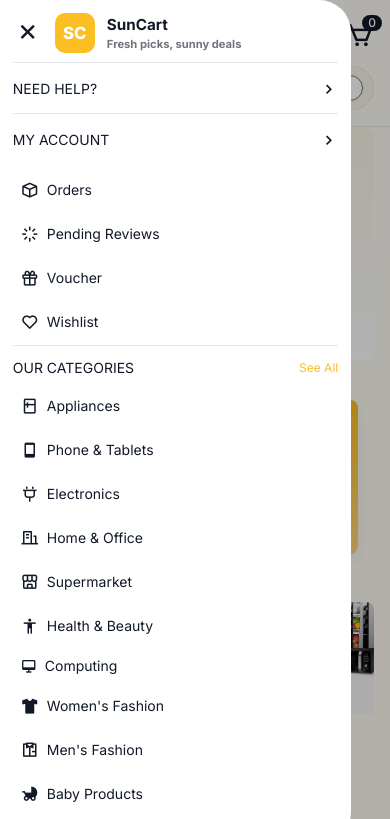
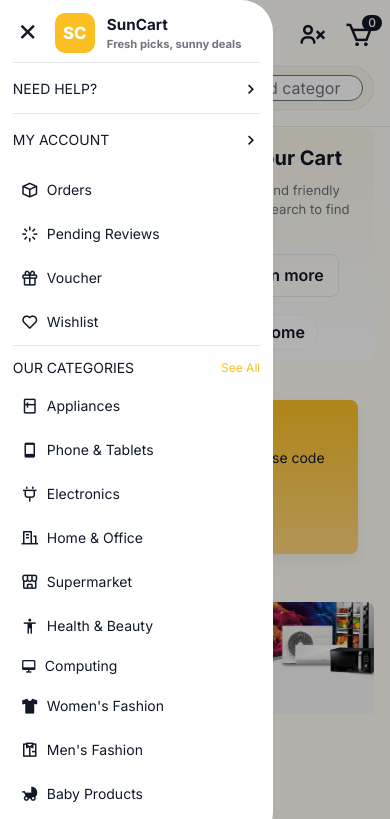
Before and after one commit to WebShield-Craft/SunCart-Web-App, a website: page index.html in a window 390 px wide. Both pictures are taken after a click on the button 31 px from the left and 36 px from the top of the page. Shown: the top 819 px of the page. Drawn offline with nearby package versions, Linux system fonts and the light colour scheme.

Commit message:
SunCart Web App

```diff
--- a/index.html
+++ b/index.html
@@ -263,7 +263,7 @@
       id="mobileNav"
     >
       <div
-        class="mobile-menu absolute top-0 left-0 flex flex-col gap-3 bg-white w-[90%] h-full -translate-x-full transform transition-transform duration-300 ease-in-out rounded-tr-4xl rounded-br-4xl"
+        class="mobile-menu absolute top-0 left-0 flex flex-col gap-3 bg-white w-[70%] h-full -translate-x-full transform transition-transform duration-300 ease-in-out rounded-tr-4xl rounded-br-4xl"
         id="mobileMenu"
       >
         <div
```
Also changed, not shown: CSS/output.css.
